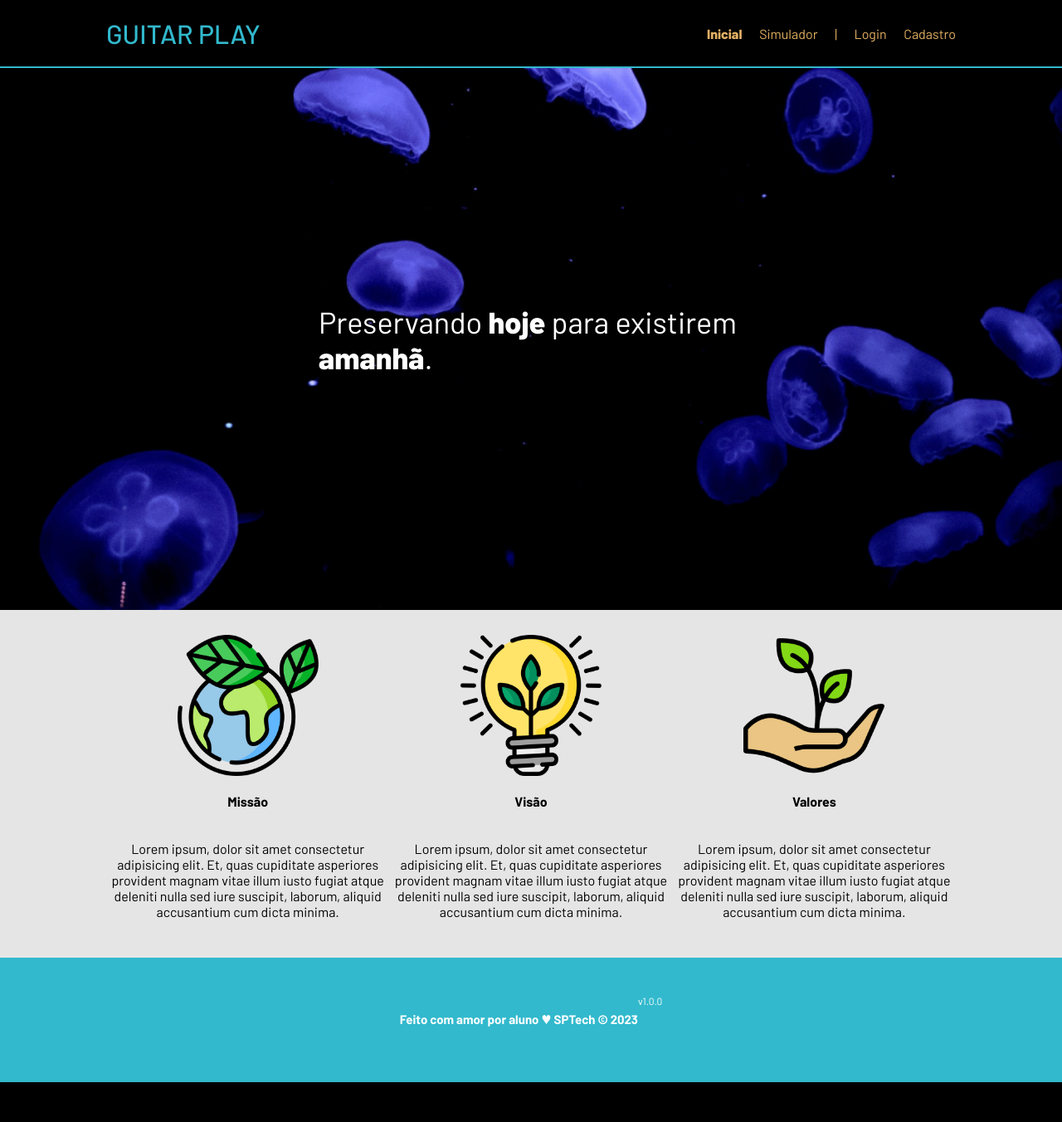
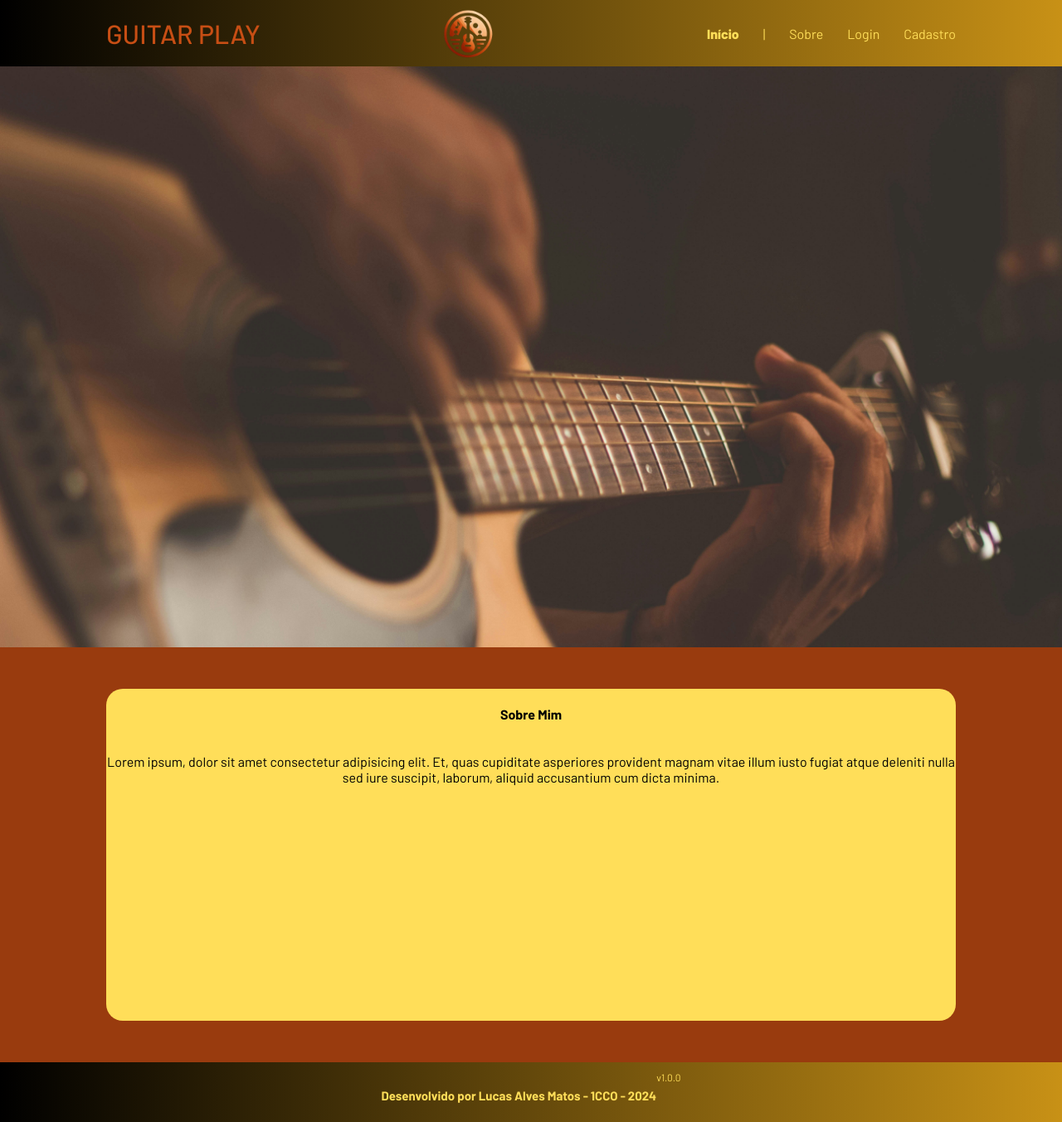
Before and after one commit to LucasMatos005/Guitar-Play, a website: page public/index.html in a window 1280 px wide. Shown: the top 1352 px of the page at 83% size. Before the commit the page ends 1304 px from the top, so only its background shows below. Drawn offline with Linux system fonts and the light colour scheme.

Commit message:
Alterações na tela index

```diff
--- a/public/css/estilo.css
+++ b/public/css/estilo.css
@@ -5,6 +5,7 @@ body {
   padding: 0;
   font-family: 'Barlow', 'Segoe UI', 'Segoe UI', Tahoma, Geneva, Verdana, sans-serif;
   background-color: black;
+  background-image: linear-gradient(to right, #000000, #C89116);
 }
 
 :root {
@@ -23,7 +24,6 @@ body {
 
 .header {
   height: var(--tamanho-header);
-  border-bottom: 2px solid #32b9cd;
 }
 
 .header .container {
@@ -34,11 +34,16 @@ body {
 
 .header a {
   text-decoration: none;
-  color: #e3b062;
+  color: #FFDE59;
 }
 
 .agora {
   font-weight: 800;
+}
+
+.logo{
+  width: 100px;
+  margin: 0px;
 }
 
 .navbar {
@@ -47,13 +52,13 @@ body {
   align-items: center;
   justify-content: space-between;
   list-style: none;
-  color: #e3b062;
+  color: #FFDE59;
 }
 
 .titulo {
-  color: #32b9cd;
+  color: #C74E14;
   width: fit-content;
-  font-weight: 500;
+  font-weight: 450;
 }
 
 .header h1 {
@@ -63,9 +68,10 @@ body {
 /* BANNER */
 
 .banner {
-  height: var(--tamanho-banner);
+  /* height: var(--tamanho-banner); */
+  height: 700px;
   color: white;
-  background-image: url('../assets/imgs/bg-jelly-fish-para-home.png');
+  background-image: url('../assets/imgs/violaoIndex.jpg');
   background-size: cover;
 }
 
@@ -89,8 +95,9 @@ body {
 /* MISSÃO VISÃO VALORES */
 
 .social {
-  background-color: #e5e5e5;
+  background-color: #993B0E;
   display: flex;
+  height: 500px;
 }
 
 .social .container {
@@ -116,14 +123,17 @@ body {
   display: flex;
   flex-direction: column;
   align-items: center;
+  background-color: #FFDE59;
+  border-radius: 20px;
+  height: 400px;
 }
 
 /* FOOTER */
 
 .footer {
-  background-color: #32b9cd;
-  height: 150px;
-  color: #fff;
+  background-image: linear-gradient(to right, #000000, #C89116);
+  height: 80px;
+  color: #FFDE59;
   display: flex;
   font-size: 15px;
 }
--- a/public/index.html
+++ b/public/index.html
@@ -6,12 +6,13 @@
     <meta http-equiv="X-UA-Compatible" content="IE=edge">
     <meta name="viewport" content="width=device-width, initial-scale=1.0">
 
-    <title>AquaTech | Página Inicial</title>
+    <title>Guitar Play | Página Inicial</title>
 
     <script src="./js/sessao.js"></script>
 
     <link rel="stylesheet" href="./css/estilo.css">
-    <link rel="icon" href="./assets/icon/favicon2.ico">
+    <!-- n ta dando p ver direito -->
+    <link rel="img" href="./assets/imgs/logoSemFundo.png">
     <link rel="preconnect" href="https://fonts.gstatic.com">
 </head>
 
@@ -19,14 +20,15 @@
     <div class="header">
       <div class="container">
         <h1 class="titulo">GUITAR PLAY</h1>
+        <img class ="logo" src="./assets/imgs/logoSemFundo.png" alt="">
         <ul class="navbar">
           <li class="agora">
-            <a href="#">Inicial</a>
-          </li>
-          <li>
-            <a href="simulador.html">Simulador</a>
+            <a href="#">Início</a>
           </li>
           <li>|</li>
+          <li>
+            <a href="#">Sobre</a>
+          </li>
           <li>
             <a href="login.html">Login</a>
           </li>
@@ -38,34 +40,19 @@
     </div>
 
     <div class="banner">
-      <div class="container">
-        <p>Preservando <span>hoje</span> para existirem <span>amanhã</span>.</p>
-      </div>
+      <!-- <div class="container"></div> -->
     </div>
 
     <div class="social">
       <div class="container">
         <div class="boxes">
           <div class="box">
-            <img src="assets/imgs/planet-earth_color.png">
-            <h4>Missão</h4>
-            <p>Lorem ipsum, dolor sit amet consectetur adipisicing elit. Et, quas cupiditate asperiores provident magnam
+            <h4>Sobre Mim</h4>
+            <p>
+              Lorem ipsum, dolor sit amet consectetur adipisicing elit. Et, quas cupiditate asperiores provident magnam
               vitae illum iusto fugiat atque deleniti nulla sed iure suscipit, laborum, aliquid accusantium cum dicta
-              minima.</p>
-          </div>
-          <div class="box">
-            <img src="assets/imgs/lightbulb_color.png">
-            <h4>Visão</h4>
-            <p>Lorem ipsum, dolor sit amet consectetur adipisicing elit. Et, quas cupiditate asperiores provident magnam
-              vitae illum iusto fugiat atque deleniti nulla sed iure suscipit, laborum, aliquid accusantium cum dicta
-              minima.</p>
-          </div>
-          <div class="box">
-            <img src="assets/imgs/growth_color.png">
-            <h4>Valores</h4>
-            <p>Lorem ipsum, dolor sit amet consectetur adipisicing elit. Et, quas cupiditate asperiores provident magnam
-              vitae illum iusto fugiat atque deleniti nulla sed iure suscipit, laborum, aliquid accusantium cum dicta
-              minima.</p>
+              minima.
+            </p>
           </div>
         </div>
       </div>
@@ -73,7 +60,7 @@
 
     <div class="footer">
       <div class="container">
-        <h4>Feito com amor por aluno &hearts; SPTech &copy; 2023</h4>
+        <h4>Desenvolvido por Lucas Alves Matos - 1CCO - 2024</h4>
         <span class="version">v1.0.0</span>
       </div>
     </div>
```
Also changed, not shown: public/assets/imgs/fundoCadastro.jpg (added), public/assets/imgs/logoComFundo.jpg (added), public/assets/imgs/logoSemFundo.png (added), public/assets/imgs/violaoIndex.jpg (added).
